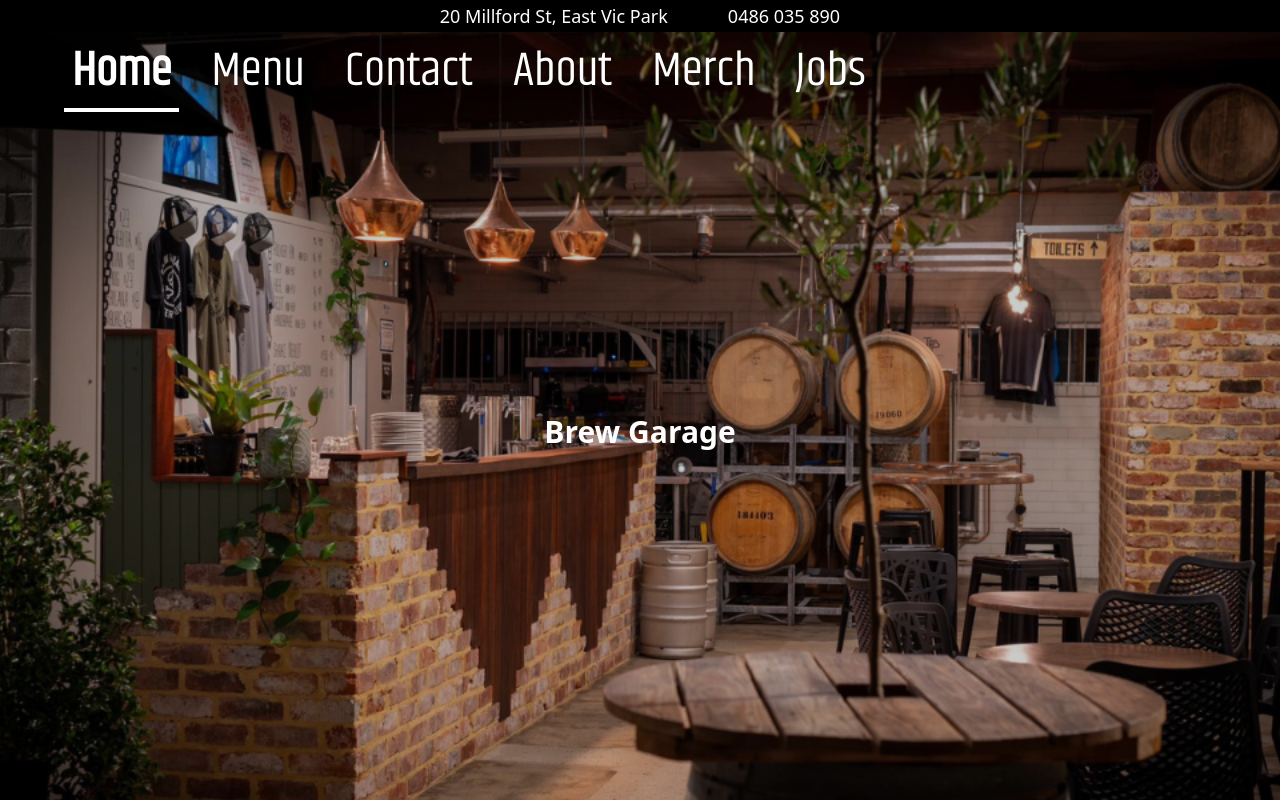
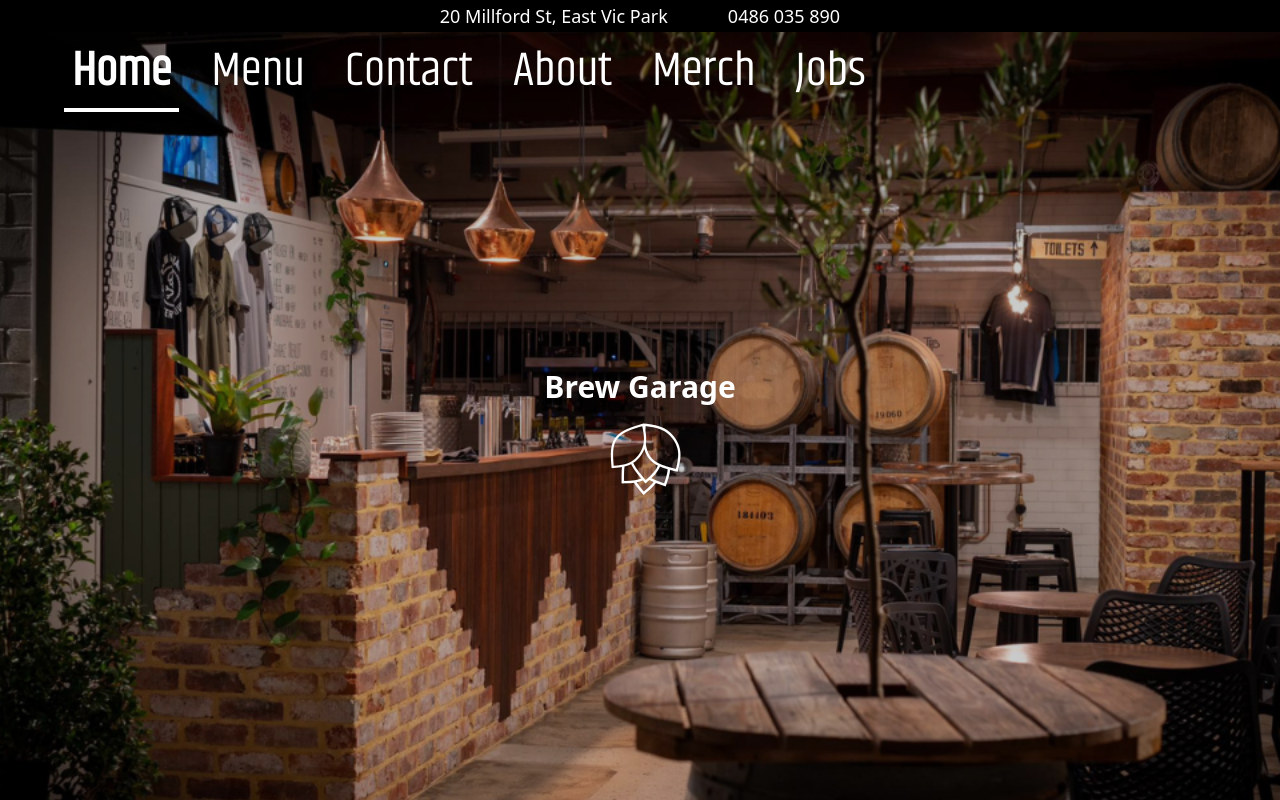
Before and after one commit to LemonTheSour/brewgarage, a Next.js app: page / in a window 1280 px wide. Shown: the top 800 px of the page. Built offline with nearby package versions, Linux system fonts and the light colour scheme; some icons are missing.

Commit message:
Added logo to home page

```diff
--- a/components/homecard.tsx
+++ b/components/homecard.tsx
@@ -1,4 +1,5 @@
 import Link from "next/link";
+import Image from "next/image";
 
 interface HomeCardProps {
   title: string;
@@ -18,7 +19,16 @@
               Find Out
             </button>
           </Link>
-        ) : null}
+        ) : (
+          <div className="pt-4">
+            <Image
+              src="/images/BrewGarage_Logo.png"
+              alt={"Test"}
+              width={100}
+              height={100}
+            />
+          </div>
+        )}
       </div>
     </div>
   );
```
